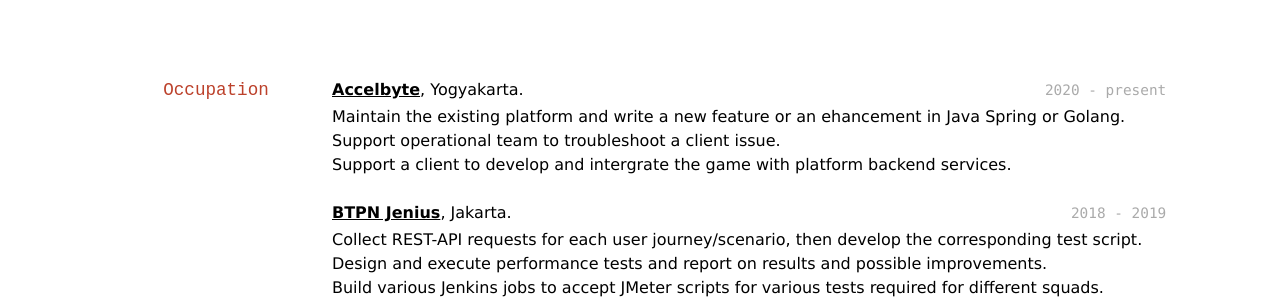
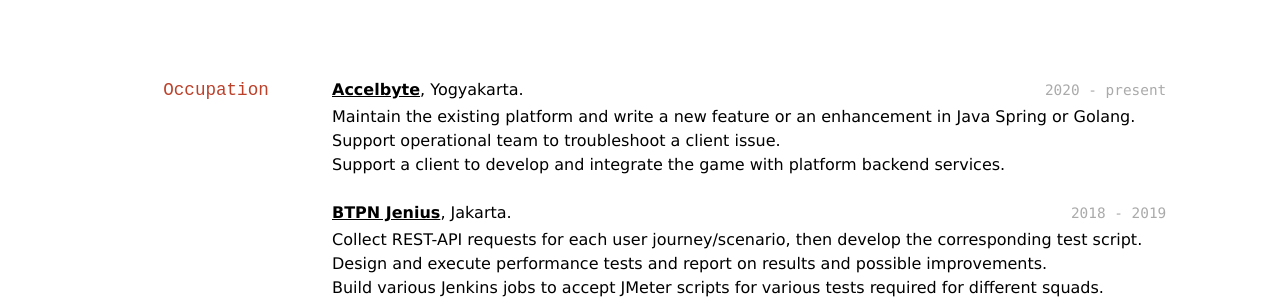
Before and after one commit to rubenjoy/web, a Jekyll site: the page built from index.md, in a window 1280 px wide. Shown: the part 903-1202 px from the top of the page. Built offline with Jekyll 4.4.1, drawn with Linux system fonts in a browser that asks for light colours.

Commit message:
fix mispelling

```diff
--- a/index.md
+++ b/index.md
@@ -49,9 +49,9 @@ __Informatics Engineering__, Institut Teknologi Bandung.
 `2020 - present`
 __[Accelbyte](https://accelbyte.io/)__, Yogyakarta.
 
-- Maintain the existing platform and write a new feature  or an ehancement in Java Spring or Golang.
+- Maintain the existing platform and write a new feature  or an enhancement in Java Spring or Golang.
 - Support operational team to troubleshoot a client issue.
-- Support a client to develop and intergrate the game with platform backend services.
+- Support a client to develop and integrate the game with platform backend services.
 
 `2018 - 2019`
 __[BTPN Jenius](http://jenius.com)__, Jakarta.
```
